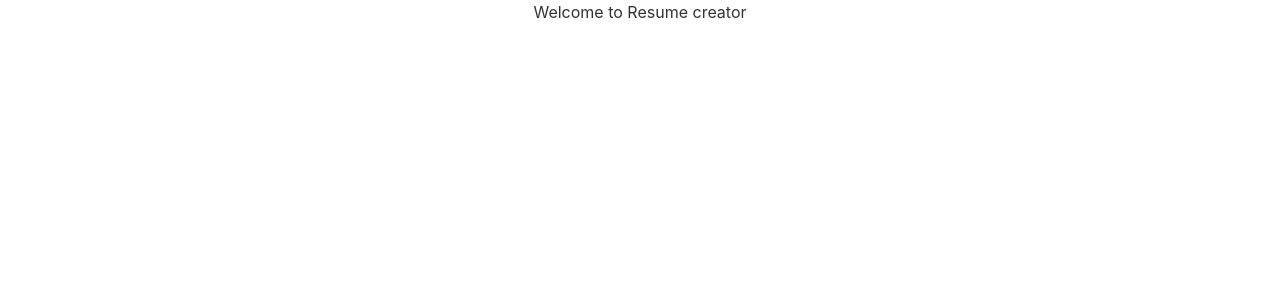
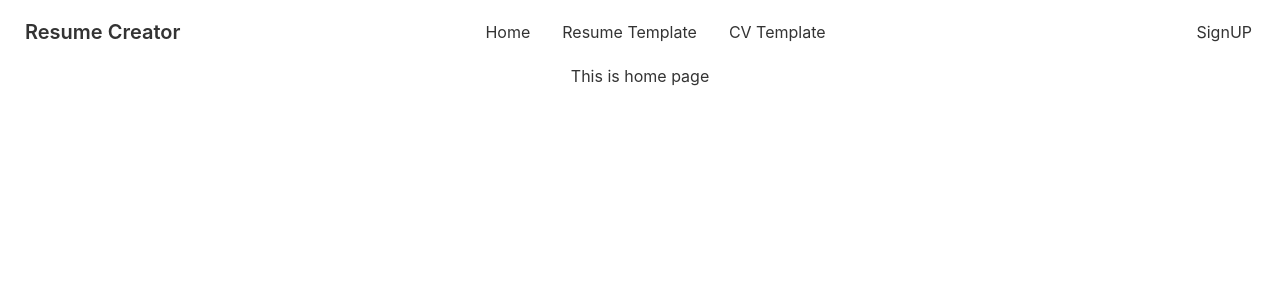
Before and after one commit to razumolla/resume-creator-client, a React (Create React App) app: page / in a window 1280 px wide. Shown: the top 300 px of the page. Built offline with nearby package versions, Linux system fonts and the light colour scheme.

Commit message:
new commit

```diff
--- a/src/App.js
+++ b/src/App.js
@@ -1,9 +1,20 @@
+import { Routes, Route } from 'react-router-dom';
 import './App.css';
+
+import Navbar from './Pages/Home/Navbar';
+import Banner from './Pages/Home/Banner';
+import Features from './Pages/Home/Features';
+import Home from './Pages/Home/Home';
 
 function App() {
   return (
     <div className="App">
-      <h1>Welcome to Resume creator</h1>
+      <Navbar></Navbar>
+      <Routes>
+        <Route path="/" element={<Home />} />
+        <Route path="/banner" element={<Banner />} />
+        <Route path="feature" element={<Features />} />
+      </Routes>
 
     </div>
   );
--- /dev/null
+++ b/src/Pages/Home/Home.js
@@ -0,0 +1,11 @@
+import React from 'react';
+
+const Home = () => {
+    return (
+        <div>
+            <h1>This is home page</h1>
+        </div>
+    );
+};
+
+export default Home;
--- a/src/Pages/Home/Navbar.js
+++ b/src/Pages/Home/Navbar.js
@@ -1,9 +1,39 @@
 import React from 'react';
+import { Link } from "react-router-dom";
 
 const Navbar = () => {
+    const menuItems = <>
+        <li><Link to="/">Home</Link></li>
+        <li><Link to="/resume">Resume Template</Link></li>
+        <li><Link to="/cv">CV Template</Link></li>
+    </>
+
     return (
-        <div>
-            <h1>This is navbar</h1>
+        <div class="navbar bg-base-100">
+            <div class="navbar-start">
+                <div class="dropdown">
+                    <label tabindex="0" class="btn btn-ghost lg:hidden">
+                        <svg xmlns="http://www.w3.org/2000/svg" class="h-5 w-5" fill="none" viewBox="0 0 24 24" stroke="currentColor"><path stroke-linecap="round" stroke-linejoin="round" stroke-width="2" d="M4 6h16M4 12h8m-8 6h16" /></svg>
+                    </label>
+
+                    <ul tabindex="0" class="menu menu-compact dropdown-content mt-3 p-2 shadow bg-base-100 rounded-box w-52">
+                        {menuItems}
+                    </ul>
+                </div>
+                <a class="btn btn-ghost normal-case text-xl">Resume Creator</a>
+
+            </div>
+
+            <div class="navbar-end hidden lg:flex ">
+                <ul class="menu menu-horizontal p-0">
+                    {menuItems}
+                </ul>
+            </div>
+
+            <div class="navbar-end px-5">
+                <Link to="/signup">SignUP</Link>
+            </div>
+
         </div>
     );
 };
--- a/tailwind.config.js
+++ b/tailwind.config.js
@@ -7,7 +7,7 @@ module.exports = {
   daisyui: {
     themes: [
       {
-        doctortheme: {
+        theme: {
           primary: "#0FCFEC",
           secondary: "#19D3AE",
           accent: "#3A4256",
```
